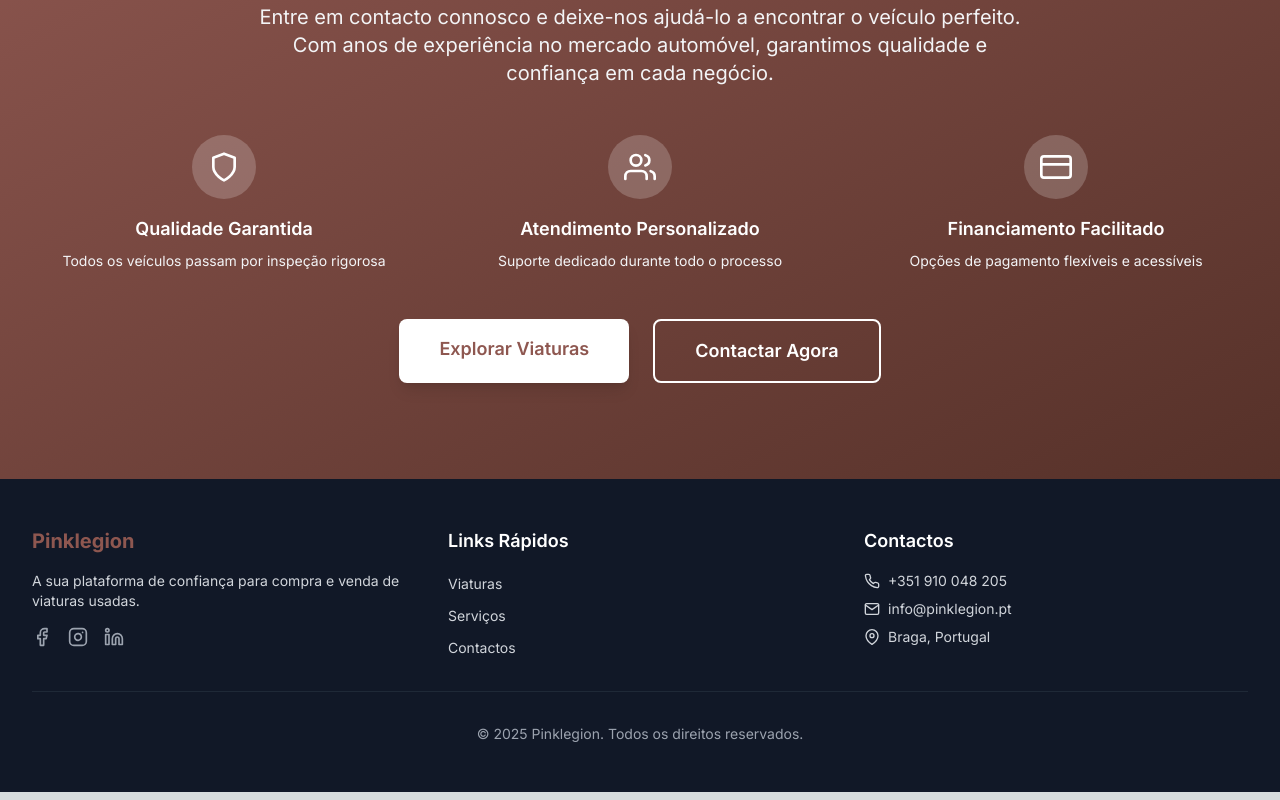
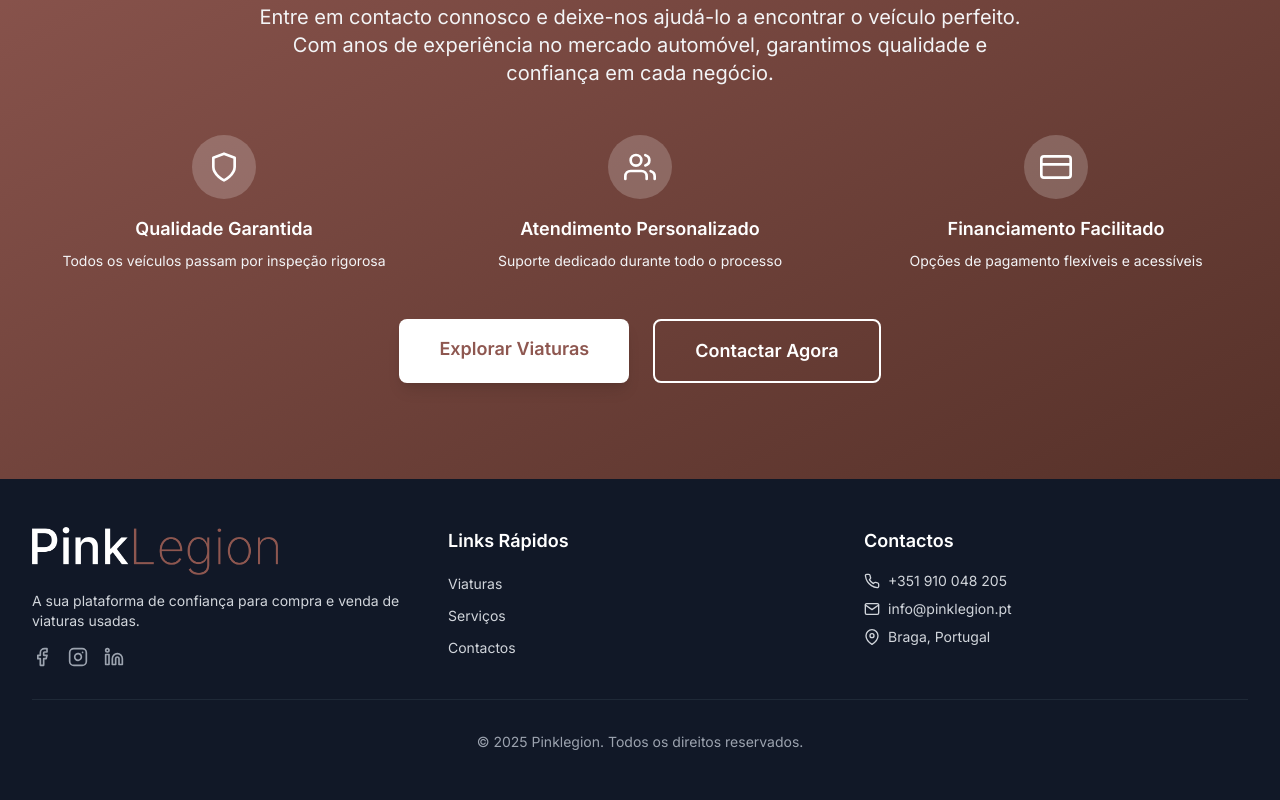
Before and after one commit to arelunainstituto/stand-virtual, a Next.js app: page / in a window 1280 px wide. Shown: the part 2069-2869 px from the top of the page. Built offline with nearby package versions, Linux system fonts and the light colour scheme; no server answers; the database is empty.

Commit message:
feat: replace text logo with image logo in Footer component for improved branding

```diff
--- a/src/components/footer.tsx
+++ b/src/components/footer.tsx
@@ -1,4 +1,5 @@
 import Link from "next/link";
+import Image from "next/image";
 import { FiFacebook, FiInstagram, FiLinkedin, FiMail, FiPhone, FiMapPin } from "react-icons/fi";
 
 export function Footer() {
@@ -8,7 +9,13 @@ export function Footer() {
         <div className="grid grid-cols-1 md:grid-cols-2 lg:grid-cols-3 gap-8">
           {/* Company Info */}
           <div className="space-y-4">
-            <h3 className="text-xl font-bold text-stand-primary">Pinklegion</h3>
+            <Image
+              src="/images/logo pink legion.png"
+              alt="Pink Legion"
+              width={150}
+              height={50}
+              className="h-12 w-auto"
+            />
             <p className="text-gray-300 text-sm">
               A sua plataforma de confiança para compra e venda de viaturas usadas.
             </p>
```
